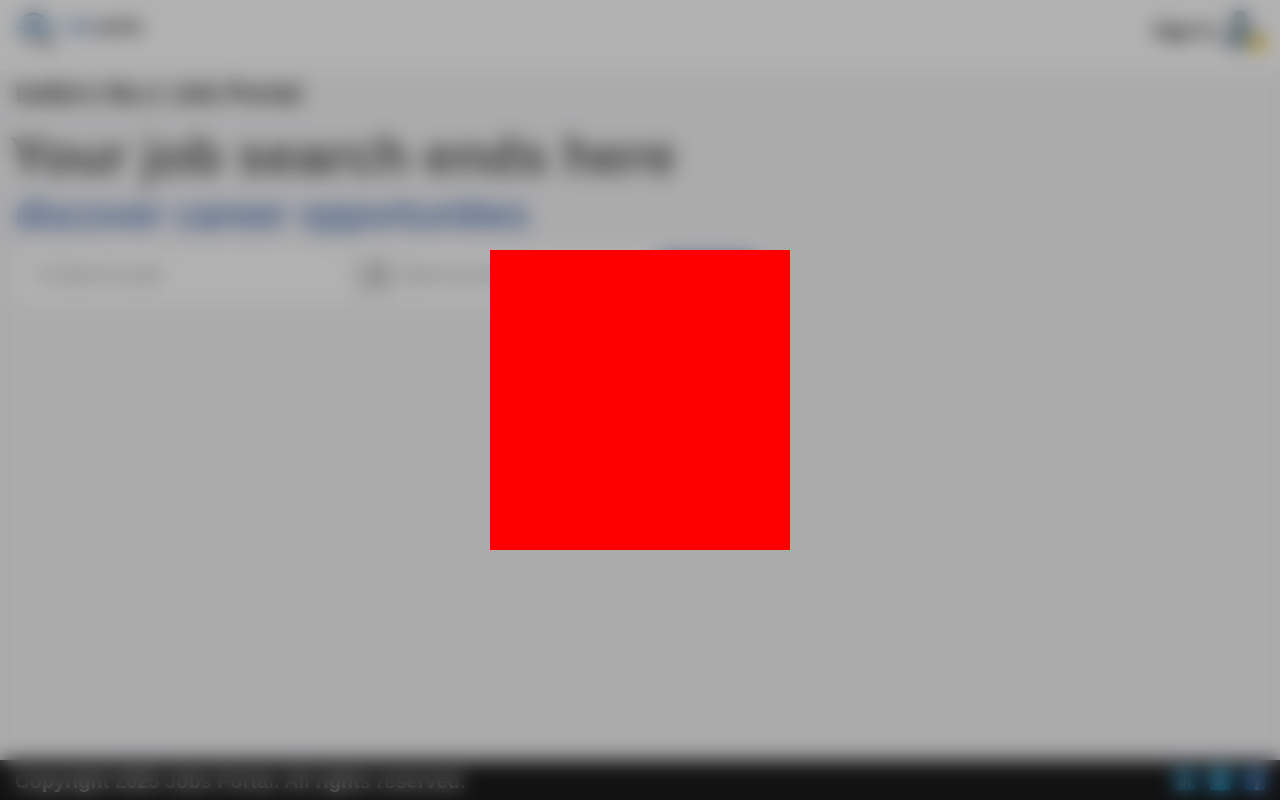
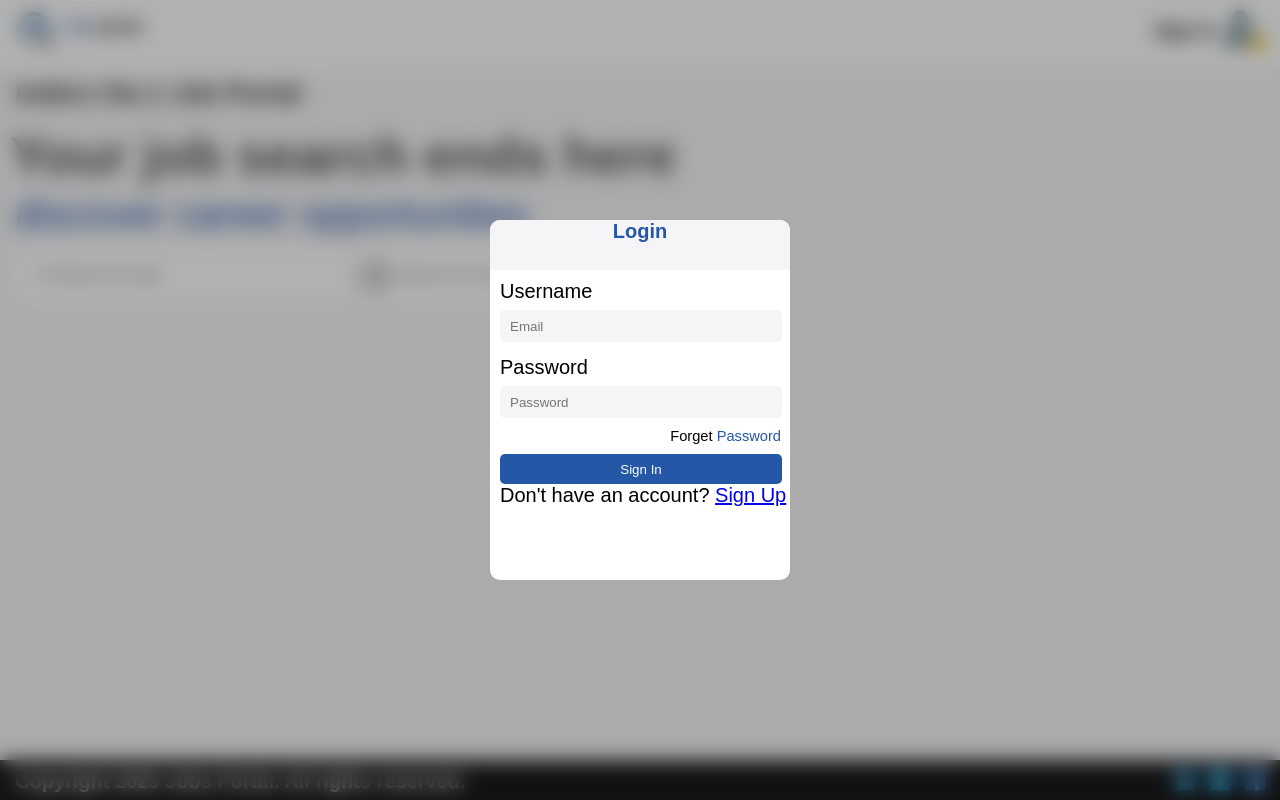
Before and after one commit to sashi-does/FSAD-Jobs-Portal, a React (Vite) app: page / in a window 1280 px wide. Built offline with nearby package versions, Linux system fonts and the light colour scheme.

Commit message:
Added styles to signup form

```diff
--- a/src/App.css
+++ b/src/App.css
@@ -170,6 +170,77 @@
 
 #popupwindow{
     width: 300px;
-    height: 300px;
-    background: red;
+    height: 45%;
+    background-color: #ffffff;
+    border-radius: 10px;
 }
+
+#popupheader{
+    width: 100%;
+    height: 50px;
+    text-align: center;
+    font-size: 20px;
+    font-weight: bold;
+    color: #2557a7;
+    border-top-left-radius: 10px;
+    border-top-right-radius: 10px;
+    background-color: #f5f5f7;
+}
+
+#signin{
+    width: 100%;
+    padding: 10px
+}
+
+.usernamelabel {
+    display: block;
+    margin-bottom: 7px;
+}
+
+.passwordlabel {
+    display: block;
+    margin-bottom: 7px;
+    margin-top: 14px;
+}
+
+.input-form {
+    width: 90%;
+    height: 30px;
+    padding-left: 10px;
+    border: none;
+    outline: none;
+    border-radius: 5px;
+    background: #f5f5f7;
+}
+
+#forgetpassword {
+    text-align: right;
+    margin-right: 19px;
+    font-size: 11pt;
+    margin-top: 10px;
+}
+
+.forgetlabel {
+    color: #2557a7;
+    cursor: pointer;
+}
+
+.forgetlabel:hover {
+    color: #1f4787;
+}
+
+#signinButton {
+    width: 94%;
+    height: 30px;
+    margin-top: 10px;
+    background: #2557a7;
+    color: white;
+    border: none;
+    outline: none;
+    border-radius: 5px;
+    cursor: pointer;
+}
+
+#signinButton:hover {
+    background: #1f4787;
+}
--- a/src/App.jsx
+++ b/src/App.jsx
@@ -6,7 +6,23 @@ class App extends Component {
             <div id='container'>
                 <div id="popup">
                     <div id="popupwindow">
-
+                        <div id="popupheader">
+                            <label className='popupheaderText'>Login</label>
+                        </div>
+                        <div id="signin">
+                            <label htmlFor="username" className='usernamelabel'>Username</label>
+                            <input id="username" type="text" className='input-form' placeholder='Email' />
+                            <label className='passwordlabel'>Password</label>
+                            <input id="password" type="password" className='input-form' placeholder='Password' />
+                            <div id="forgetpassword">
+                            Forget <label className='forgetlabel'> Password</label>
+                            </div>
+                            <button type="submit" id="signinButton">Sign In</button>
+                            <div className='div1'></div>
+                            <div className='div2'>
+                                Don't have an account? <a href="/signup">Sign Up</a>
+                            </div>
+                        </div>
                     </div>
                 </div>
                <div id="header">
```
